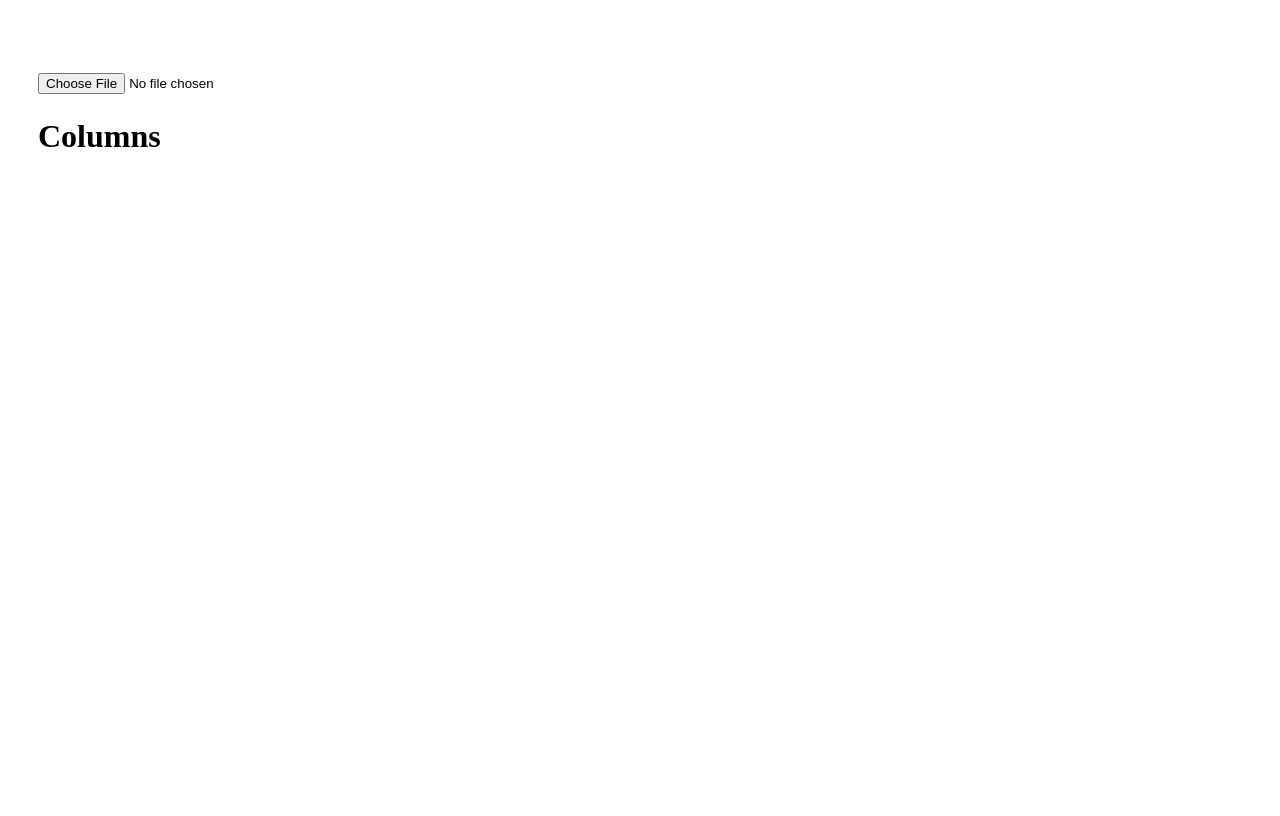
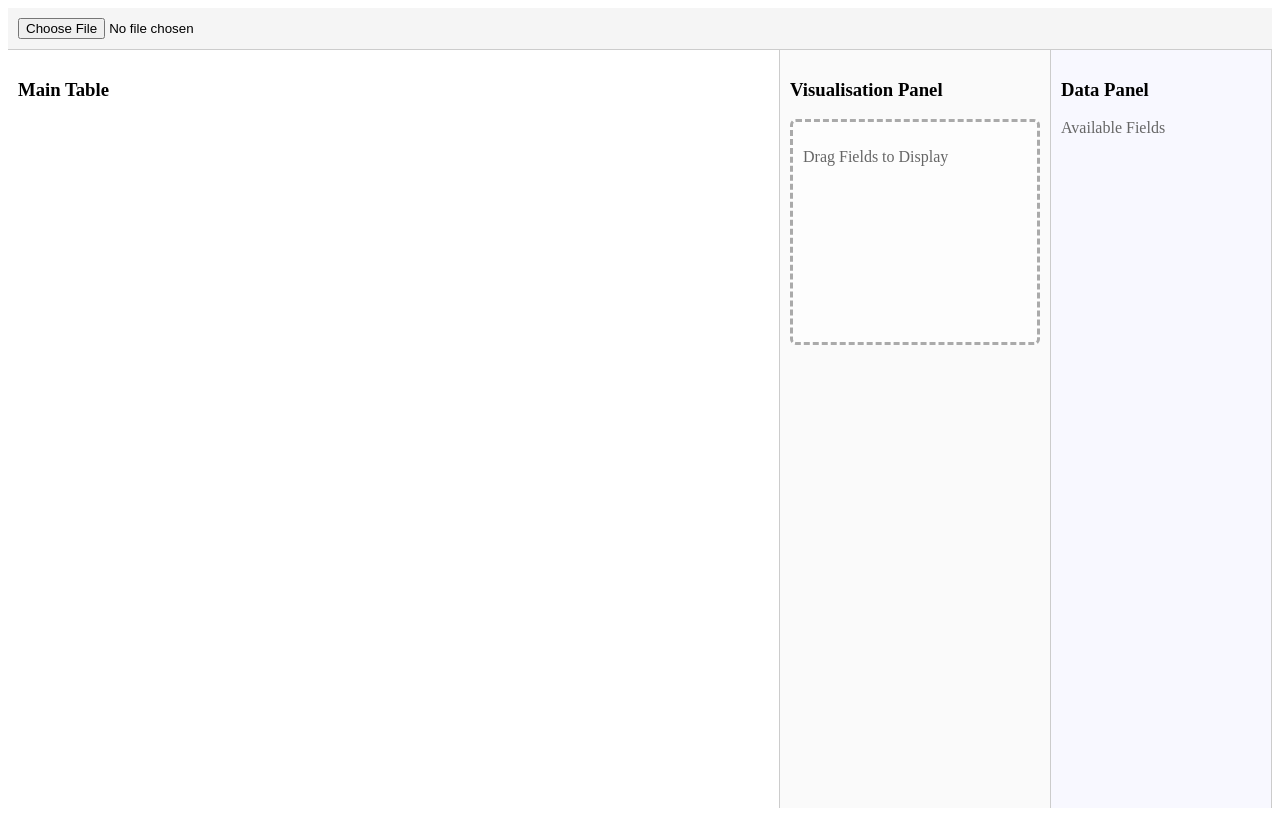
Before and after one commit to navajitjagan106/CSV_Parser_Visualizer, a React (Create React App) app: page / in a window 1280 px wide. Built offline with nearby package versions, Linux system fonts and the light colour scheme.

Commit message:
second commit

```diff
--- a/src/App.tsx
+++ b/src/App.tsx
@@ -5,41 +5,61 @@ import DataPanel from "./components/DataPanel";
 import PivotTable from "./components/MainTable";
 import { RootState } from "./store/store";
 import MainTable from "./components/MainTable";
+import VisualisationPanel from "./components/VisualisationPAnel";
 
 
 function App() {
-  const dispatch=useDispatch();
+  const dispatch = useDispatch();
   const data = useSelector((s: RootState) => s.data.rows);
 
-//  const [data,setData]=useState<any[]>([])
+  //  const [data,setData]=useState<any[]>([])
 
-  const handleUpload=(e:any)=>{
-    const file=e.target.files[0];
-    Papa.parse(file,{
+  const handleUpload = (e: any) => {
+    const file = e.target.files[0];
+    Papa.parse(file, {
       header: true,
       skipEmptyLines: true,
       complete: (result) => {
         //console.log("Parsed Data: ",result.data)
-       // setData(result.data as any[]);
-       dispatch(setData(result.data as Record<string,any>[]));
+        // setData(result.data as any[]);
+        dispatch(setData(result.data as Record<string, any>[]));
 
-    }
-  });
+      }
+    });
   }
   return (
-    <div style={{padding:30}}>
-      <h1 className="Visualizer">
-      <input type="file" accept=".csv" onChange={handleUpload}></input>
-      </h1>
 
-      {/* <hr/>
-        <pre style={{ maxHeight: 400, overflow: "auto" }}>
-        {JSON.stringify(data, null, 2)}
-      </pre> */}
-      {/* <pre>{JSON.stringify(data.slice(0, 10), null, 2)}</pre> */}
-      <DataPanel/>
-<MainTable/>
+    <div style={{ height: "100vh", display: "flex", flexDirection: "column" }}>
 
+
+      {/* Header */}
+      <div style={{ padding: 10, borderBottom: "1px solid #ccc", background:'WhiteSmoke' }}>
+        <input type="file" accept=".csv" onChange={handleUpload} />
+      </div>
+
+      {/* Main Area */}
+      <div style={{ flex: 1, display: "flex" }}>
+
+        {/* Table */}
+        <div style={{ flex: 1, overflowX: "scroll", padding: 10, borderRight: "1px solid #ccc" }}>
+          <h3>Main Table</h3>
+          <MainTable />
+        </div>
+        <div style={{ width:250 , padding: 10, borderRight: "1px solid #ccc", background:'#fafafa' }}>
+          <h3>Visualisation Panel</h3>
+          <VisualisationPanel />
+        </div>
+
+         <div style={{ width:200 , padding: 10, borderRight: "1px solid #ccc", background:'GhostWhite' }}>
+          <h3>Data Panel</h3>
+              <DataPanel />
+        </div>
+
+
+
+
+
+      </div>
     </div>
   );
 }
--- a/src/components/DataPanel.tsx
+++ b/src/components/DataPanel.tsx
@@ -1,34 +1,40 @@
 import React from 'react'
 import { RootState } from '../store/store'
-import { selectColumn} from '../store/layoutSlice'
+import { selectColumn } from '../store/layoutSlice'
 import { useDispatch, useSelector } from 'react-redux';
 
-export default function DataPanel ()  {
-      const columns = useSelector((s: RootState) => s.data.columns);
+export default function DataPanel() {
+    const columns = useSelector((s: RootState) => s.data.columns);
 
-      const selected= useSelector((s:RootState)=>s.layout.columns);
+    return (
 
-        const dispatch = useDispatch();
+        <div>
+            <p style={{ fontSize: 16, color: "#666" }}> Available Fields</p>
+            <div style={{ marginTop: 10 }}>
+                {columns.map((col) => (
+                    <div
+                        key={col}
+                        draggable
+                        onDragStart={(e) => {
+                            e.dataTransfer.setData("text/plain", col);
+                        }}
+                        style={{
+                            padding: "6px 8px",
+                            border: "1px solid #ccc",
+                            borderRadius: 4,
+                            marginBottom: 6,
+                            background: "white",
+                            cursor: "grab",
+                            fontSize: 14
+                        }}
+                    >
+                        {col}
+                    </div>
+                ))}
 
-
-
-  return (
-
-    <div>
-        <h1>Columns</h1>
-
-        {columns.map(col=>(
-            <label key={col} style={{display:'block'}}>
-            <input
-            type="checkbox"
-            checked={selected.includes(col)}
-            onChange={()=>dispatch(selectColumn(col))}
-            />
-            {col}
-            </label>
-        ))}
-    </div>
-  )
+            </div>
+        </div>
+    )
 }
 
 //export default DataPanel
--- a/src/components/MainTable.tsx
+++ b/src/components/MainTable.tsx
@@ -1,25 +1,35 @@
 
+import { useMemo } from 'react';
 import { RootState } from '../store/store'
 import { useSelector } from 'react-redux'
 
 
-export default function MainTable ()  {
+export default function MainTable() {
 
 
-    const data=useSelector((s:RootState)=>s.data.rows)
+    const { data, selected ,allcol} = useSelector(
+        (s: RootState) => ({
+            data: s.data.rows,
+            selected: s.layout.columns,
+            allcol:s.data.columns
+        }),
+    )
 
-   const selected=useSelector((s:RootState)=>s.layout.columns)
+    //const selected=useSelector((s:RootState)=>s.layout.columns)
 
-   if(!data.length) return null;
+    const columns = useMemo(() => {
+        if (!data.length) return []
+        return selected.length > 0 ? allcol.filter(c=>selected.includes(c)) : allcol;
+    }, [data, selected,allcol])
+        if (!data.length) return null;
 
-   const columns=selected.length>0?selected:Object.keys(data[0]);
 
     return (
         <table border={1} cellPadding={5}>
             <thead>
 
                 <tr>
-         <td>no</td>
+                    <td>No</td>
                     {columns.map(c => (
                         <th key={c}>{c}</th>
                     ))}
@@ -27,7 +37,7 @@ export default function MainTable ()  {
             </thead>
 
             <tbody>
-        {data.map((row:any,r) => (
+                {data.map((row: any, r) => (
                     <tr key={r}>
                         <td>{r}</td>
                         {columns.map(c => (
--- a/src/components/VisualisationPanel.tsx
+++ b/src/components/VisualisationPanel.tsx
@@ -0,0 +1,63 @@
+import React from 'react'
+import { RootState } from '../store/store'
+import { selectColumn} from '../store/layoutSlice'
+import { useDispatch, useSelector } from 'react-redux';
+
+export default function VisualisationPanel ()  {
+      const columns = useSelector((s: RootState) => s.data.columns);
+
+      const selected= useSelector((s:RootState)=>s.layout.columns);
+
+        const dispatch = useDispatch();
+
+  return (
+
+        <div
+      style={{
+        marginTop: 15,
+        padding: 10,
+        border: " dashed #aaa",
+        borderRadius: 6,
+        minHeight: 200,
+        background: "#fdfdfd"
+      }}
+
+      onDragOver={(e) => {
+        e.preventDefault();
+      }}
+
+      onDrop={(e) => {
+        e.preventDefault();
+
+        const col = e.dataTransfer.getData("text/plain");
+
+        if (col) {
+          dispatch(selectColumn(col));
+        }
+      }}
+    >
+        <p style={{ fontSize: 16, color: "#666" }}>
+            Drag Fields to Display
+        </p>
+
+        <div style={{ marginTop: 10 }}>
+        {columns.map(col=>(
+            <label key={col}
+              style={{
+              display: "flex",
+              alignItems: "center",
+              marginBottom: 6,
+              cursor: "pointer"
+              }}>
+            <input
+            type="checkbox"
+            checked={selected.includes(col)}
+            onChange={()=>dispatch(selectColumn(col))}
+            />
+            {col}
+            </label>
+        ))}
+        </div>
+    </div>
+  )
+}
```
Lines whose indentation alone changed are shown as unchanged.
